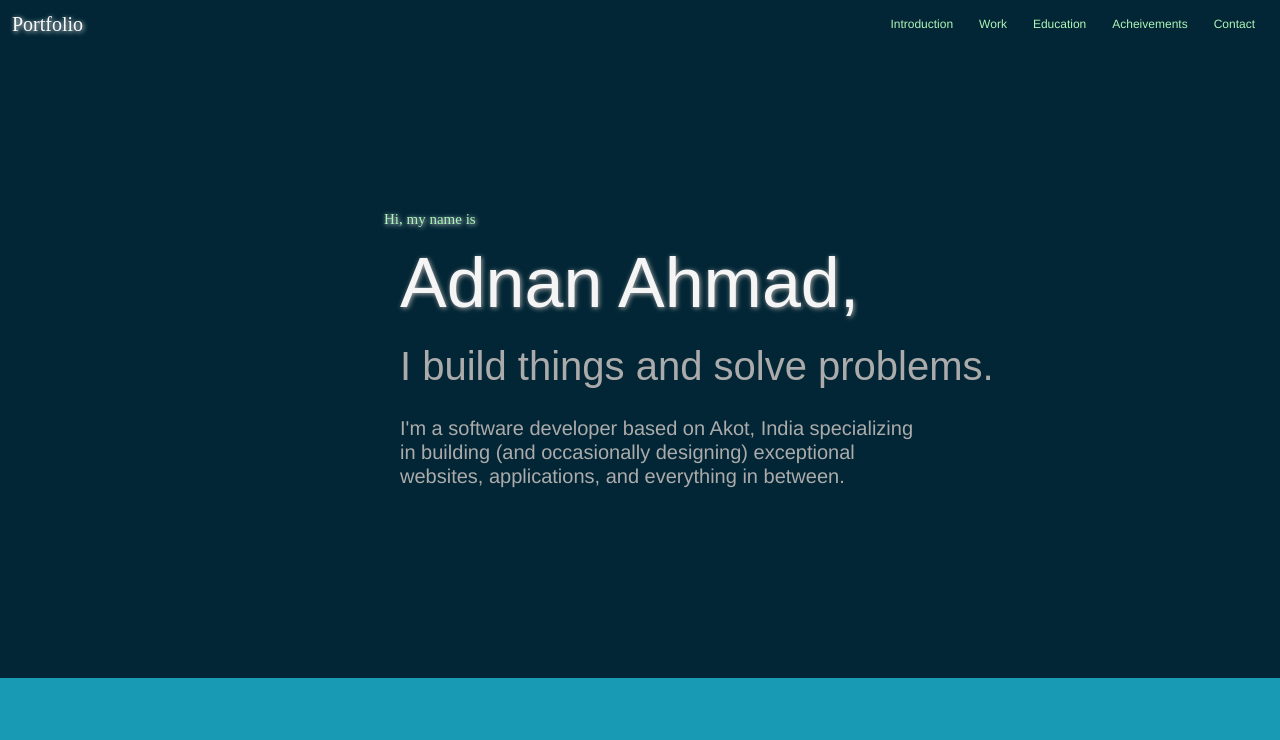
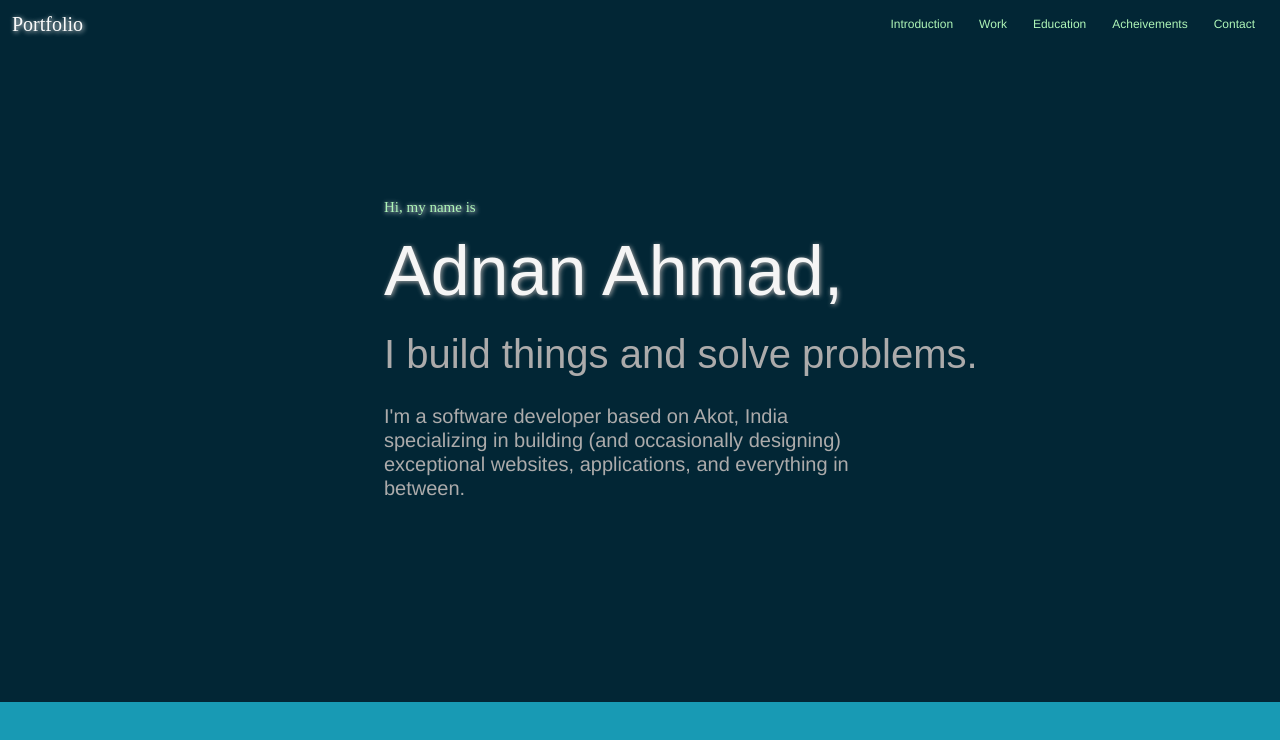
Before and after one commit to iamaashk/portfolio, a React (Create React App) app: page / in a window 1280 px wide. Shown: the top 740 px of the page. Built offline with nearby package versions, Linux system fonts and the light colour scheme.

Commit message:
v1.0.0.0.5

```diff
--- a/src/components/style.css
+++ b/src/components/style.css
@@ -45,7 +45,7 @@
 
 .Name{
     padding-top: 0%;
-    margin-left: 400px;
+    margin-left: 30%;
 
     color: whitesmoke;
     font-family:  fantasy;
@@ -57,7 +57,7 @@
 
 .NameDown{
     padding-top: 0%;
-    margin-left: 400px;
+    margin-left: 30%;
 
     color: rgb(172, 171, 171);
     font-family:  fantasy;
@@ -70,8 +70,8 @@ h3{
     margin-top: 20px;
     font-size: 15px;
     padding: 0%;
-    margin-left: 400px;
-    margin-right: 350px;
+    margin-left: 30%;
+    margin-right: 30%;
     color: rgb(172, 171, 171);
     font-family:Helvetica;
     font-size: 20px;
```
